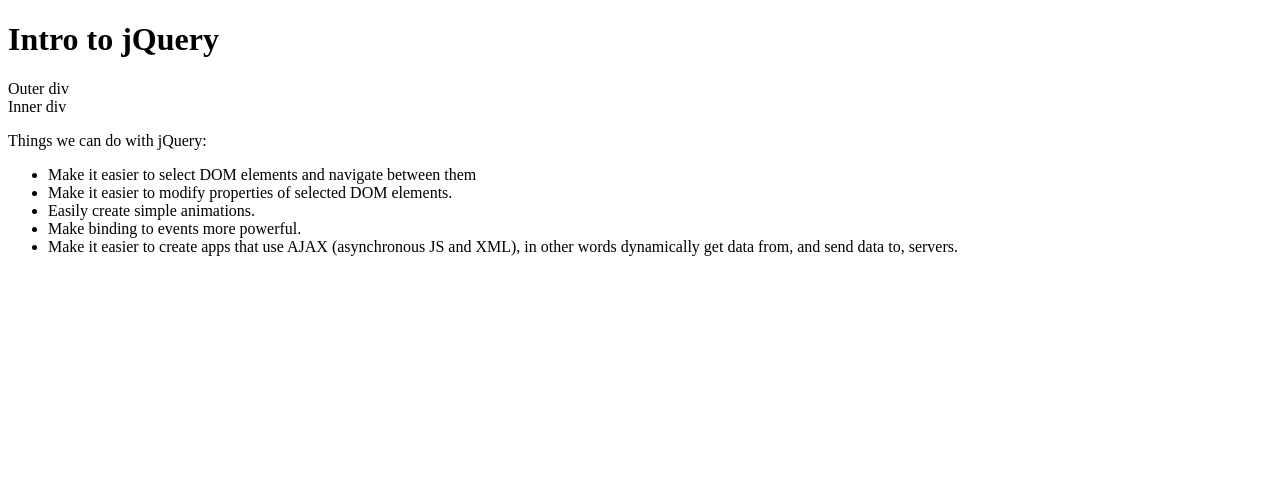
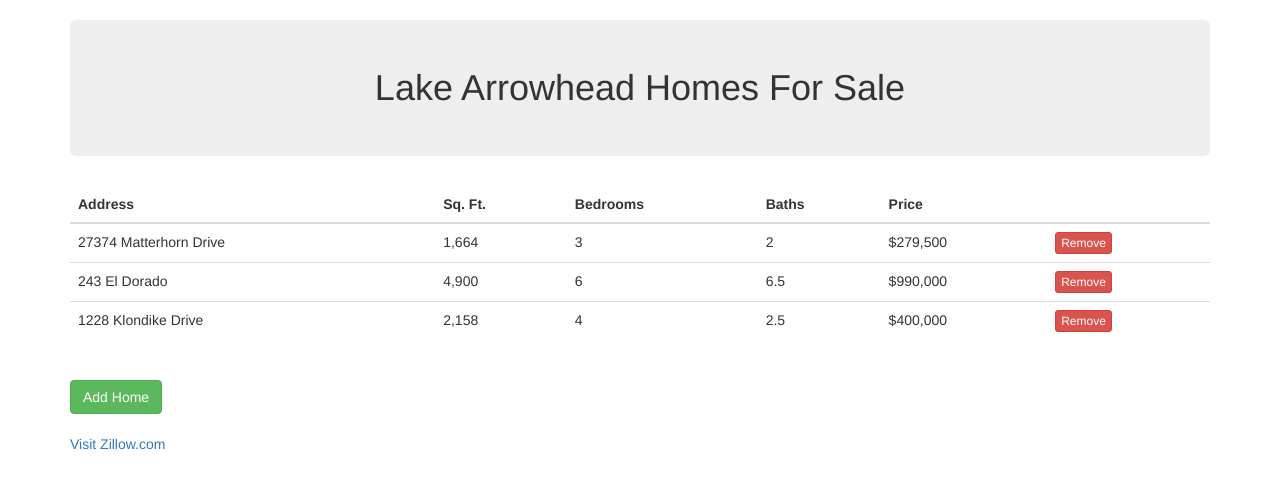
Before and after one commit to restfulry/w04d3-jquery-example, a plain HTML site: page index.html in a window 1280 px wide. Drawn offline with nearby package versions, Linux system fonts and the light colour scheme.

Commit message:
lesson complete

```diff
--- a/index.html
+++ b/index.html
@@ -8,25 +8,57 @@
     <script
  	src="https://code.jquery.com/jquery-3.2.1.min.js"
  	integrity="sha256-hwg4gsxgFZhOsEEamdOYGBf13FyQuiTwlAQgxVSNgt4="
- 	crossorigin="anonymous"></script>
+     crossorigin="anonymous"></script>
+
+    <link rel="stylesheet" href="https://maxcdn.bootstrapcdn.com/bootstrap/3.3.6/css/bootstrap.min.css" integrity="sha384-1q8mTJOASx8j1Au+a5WDVnPi2lkFfwwEAa8hDDdjZlpLegxhjVME1fgjWPGmkzs7" crossorigin="anonymous">
+
+    <script defer src="js/app.js"></script>
 </head>
-<body>
-    <h1>Intro to jQuery</h1>
 
-    <div id="outer">
-    Outer div
-        <div id="inner" class="big-and-round">
-            Inner div
-        </div>
-    </div>
+<body class="container">
 
-    <p>Things we can do with jQuery:</p>
-    <ul>
-        <li>Make it easier to select DOM elements and navigate between them</li>
-        <li>Make it easier to modify properties of selected DOM elements.</li>
-        <li>Easily create simple animations.</li>
-        <li class="special-li">Make binding to events more powerful.</li>
-        <li>Make it easier to create apps that use AJAX (asynchronous JS and XML), in other words dynamically get data from, and send data to, servers.</li>
-    </ul>
-</body>
+    <h1 class="jumbotron">Lake Arrowhead Homes For Sale</h1>
+
+    <table id="homes" class="table">
+      <thead>
+        <tr>
+          <th>Address</th>
+          <th>Sq. Ft.</th>
+          <th>Bedrooms</th>
+          <th>Baths</th>
+          <th>Price</th>
+          <th></th>
+        </tr>
+      </thead>
+      <tbody>
+        <tr>
+          <td>27374 Matterhorn Drive</td>
+          <td>1,664</td>
+          <td>3</td>
+          <td>2</td>
+          <td>$279,500</td>
+          <td><button class="btn btn-xs btn-danger">Remove</button></td>
+        </tr>
+        <tr>
+          <td>243 El Dorado</td>
+          <td>4,900</td>
+          <td>6</td>
+          <td>6.5</td>
+          <td>$990,000</td>
+          <td><button class="btn btn-xs btn-danger">Remove</button></td>
+        </tr>
+        <tr>
+          <td>1228 Klondike Drive</td>
+          <td>2,158</td>
+          <td>4</td>
+          <td>2.5</td>
+          <td>$400,000</td>
+          <td><button class="btn btn-xs btn-danger">Remove</button></td>
+        </tr>
+      </tbody>
+    </table>
+    <br>
+    <button id="addHome" class="btn btn-danger">Add Home</button>
+
+  </body>
 </html>
--- /dev/null
+++ b/js/app.js
@@ -0,0 +1,58 @@
+$('#addHome')
+    .removeClass('btn-danger')
+    .addClass('btn-success');
+
+$('h1')
+    .addClass('text-center');
+
+const isStyled = $('p').hasClass('left-aligned big');
+
+const $newLink = $( '<br><br><a id="zillowLink" href="http://www.zillow.com">Visit Zillow.com</a>' );
+
+console.log($newLink);
+
+$('body').append($newLink);
+
+$('#zillowLink').attr( "target", "_blank" );
+
+console.log($('#zillowLink').attr('href'));
+
+$('#homes tbody').on('click', 'button', function() {
+    $(this)
+        .closest('tr')
+        .fadeOut(500, function() {
+            $(this).remove();
+    })
+});
+
+let newHomes = [
+    {address: "27569 Cedarwood Drive", sf: "2,535", bedrooms: 3, baths: 2.5, price: "$496,500"},
+    {address: "316 Annandale Drive", sf: "1,326", bedrooms: 4, baths: 2, price: "$275,000"},
+    {address: "251 Grandview Road", sf: "3,800", bedrooms: 3, baths: 2, price: "$699,900"},
+    {address: "28571 Manitoba", sf: "2,960", bedrooms: 4, baths: 3.5, price: "$775,000"}
+  ];
+
+
+// let $newHome = $( '<tr>
+// <td>243 El Dorado</td>
+// <td>4,900</td>
+// <td>6</td>
+// <td>6.5</td>
+// <td>$990,000</td>
+// <td><button class="btn btn-xs btn-danger">Remove</button></td>
+// </tr>' );
+
+$('#addHome').on('click', function(e) {
+    let random = Math.floor(Math.random() * 3);
+    let newHomeToAdd = newHomes[random];
+
+    const $newHome = $(`<tr>
+    <td>${newHomeToAdd.address}</td>
+    <td>${newHomeToAdd.sf}</td>
+    <td>${newHomeToAdd.bedrooms}</td>
+    <td>${newHomeToAdd.baths}</td>
+    <td>${newHomeToAdd.price}</td>
+    <td><button class="btn btn-xs btn-danger">Remove</button></td>
+    </tr>`)
+    $('#homes > tbody').append($newHome);
+});
```
